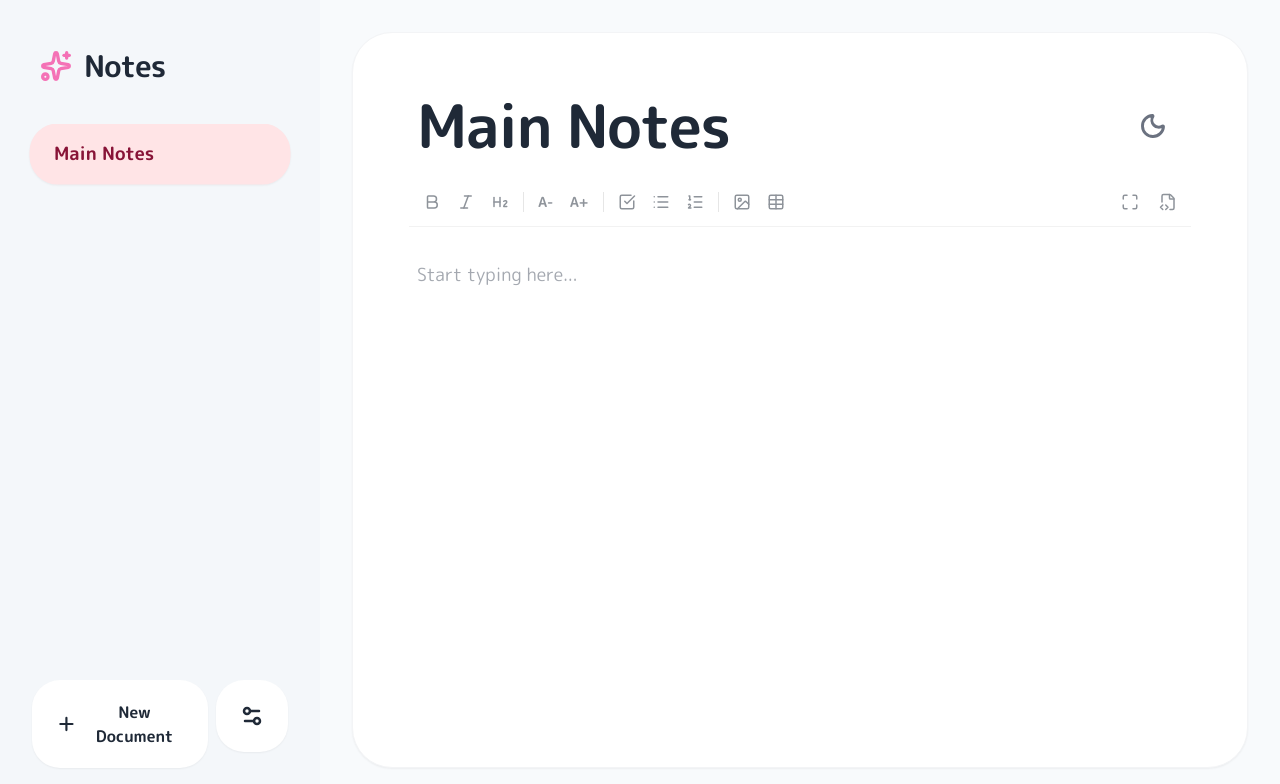
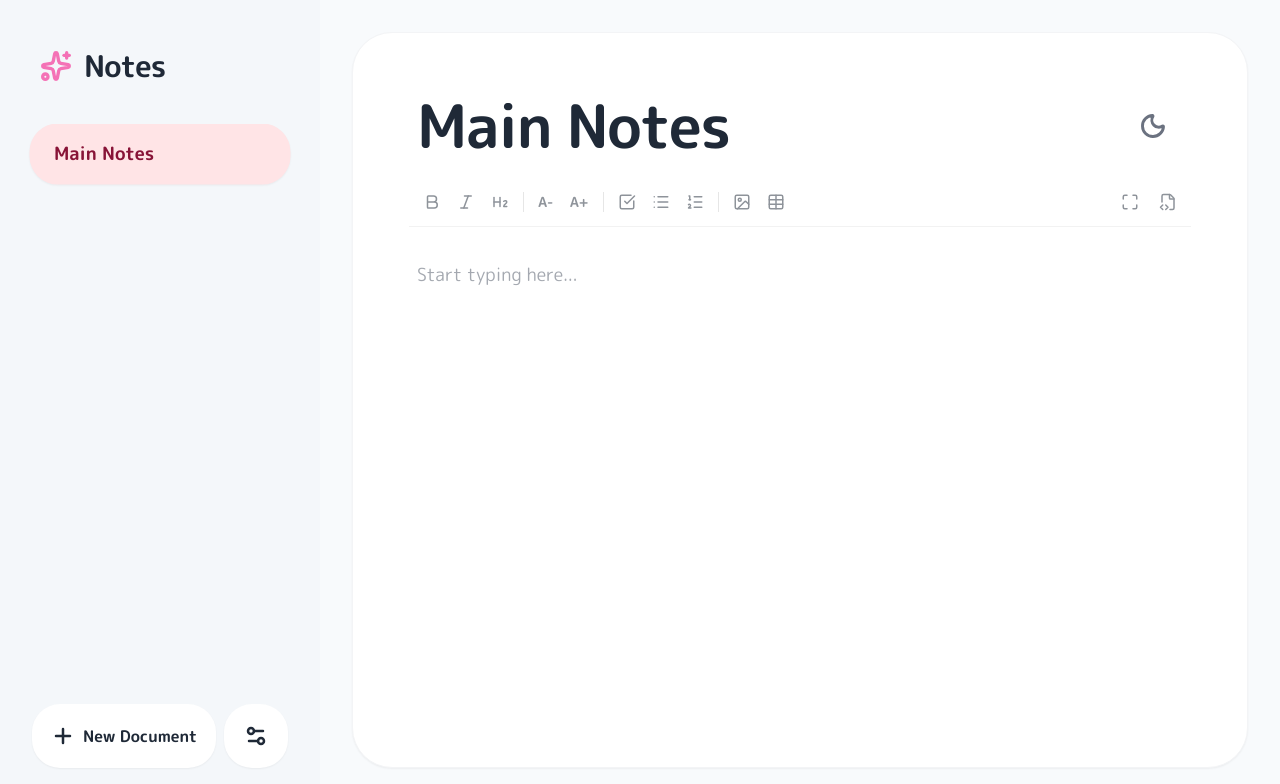
Before and after one commit to its-sorakun/todolist, a React (Vite) app: page / in a window 1280 px wide. Shown: the top 784 px of the page. Built offline with nearby package versions, Linux system fonts and the light colour scheme; what turndown-plugin-gfm would draw is missing.

Commit message:
fix button alignment in aesthetic theme sidebar

```diff
--- a/src/themes/AestheticTheme.jsx
+++ b/src/themes/AestheticTheme.jsx
@@ -51,15 +51,15 @@ export default function AestheticTheme({
         <div className="p-2 mt-auto flex gap-2 relative">
           <button
             onClick={addNote}
-            className="flex-grow flex items-center justify-center gap-2 px-6 py-5 bg-white dark:bg-[#2a2a2a] hover:bg-gray-50 dark:hover:bg-[#333] text-gray-800 dark:text-gray-200 rounded-[28px] transition-all font-bold shadow-sm hover:shadow-md"
+            className="flex-grow flex items-center justify-center gap-2 px-4 py-4 bg-white dark:bg-[#2a2a2a] hover:bg-gray-50 dark:hover:bg-[#333] text-gray-800 dark:text-gray-200 rounded-[28px] transition-all font-bold shadow-sm hover:shadow-md h-[64px]"
           >
-            <Plus className="w-6 h-6" strokeWidth={2.5} />
-            New Document
+            <Plus className="w-6 h-6 flex-shrink-0" strokeWidth={2.5} />
+            <span className="whitespace-nowrap">New Document</span>
           </button>
 
           <button
             onClick={() => setShowThemeSelector(!showThemeSelector)}
-            className="w-[72px] h-[72px] flex-shrink-0 bg-white dark:bg-[#2a2a2a] hover:bg-gray-50 dark:hover:bg-[#333] text-gray-800 dark:text-gray-200 rounded-[28px] flex items-center justify-center shadow-sm hover:shadow-md transition-all focus:outline-none"
+            className="w-[64px] h-[64px] flex-shrink-0 bg-white dark:bg-[#2a2a2a] hover:bg-gray-50 dark:hover:bg-[#333] text-gray-800 dark:text-gray-200 rounded-[28px] flex items-center justify-center shadow-sm hover:shadow-md transition-all focus:outline-none"
             aria-label="Toggle Theme Selector"
           >
             <Settings2 className="w-6 h-6" strokeWidth={2.5} />
```
